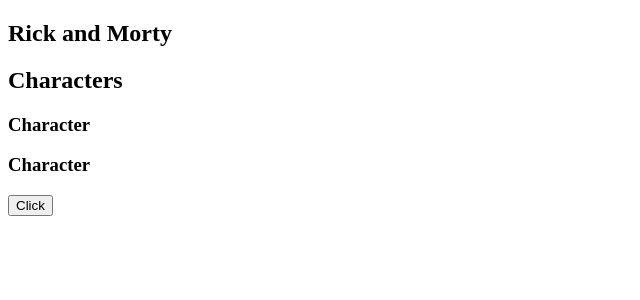
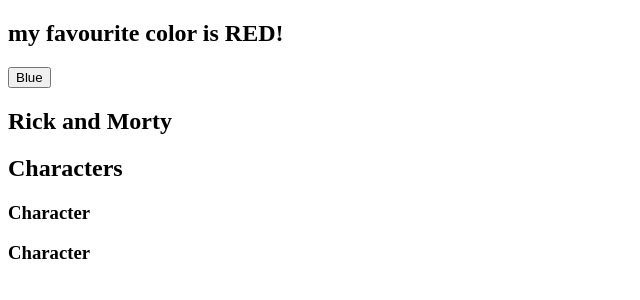
Before and after one commit to Cokode/react-project-with-babel, a React app: page / in a window 1280 px wide. Shown: the top 300 px of the page, without its empty margins (0-640 px from the left). Built offline with nearby package versions, Linux system fonts and the light colour scheme.

Commit message:
added components in src/components

```diff
--- a/src/components/Character.js
+++ b/src/components/Character.js
@@ -1,5 +1,7 @@
 import React from "react";
+
     function Character() {
         return <h3>Character</h3>
     }
+
 export default Character;
--- a/src/components/Color.js
+++ b/src/components/Color.js
@@ -1,15 +1,18 @@
+import {useState } from "react";
 import React from "react";
-import { useState } from "react";
 
 function ChangeColor() {
     const [color, setColor] = useState("RED");
 
+    function HandleColorChange() {
+        setColor('BLUE');
+    }
+
     return (
         <div>
-            <h1> My colors</h1>
-            <p> my favourite color is {color}!</p>
+            <h1>my favourite color is {color}!</h1>
             <button type="button"
-                onClick={setColor("BLUE")}>Blue</button>
+                onClick={HandleColorChange}>Blue</button>
         </div>
     )
 }
--- a/src/components/List.js
+++ b/src/components/List.js
@@ -1,7 +1,9 @@
 import React from "react";
 import Character from "./Character";
+import { useState } from "react";
 
 function List() {
+    const [characters, setCharacters] = useState([]);
     return (
         <div>
             <h2>Characters</h2>
--- a/src/index.js
+++ b/src/index.js
@@ -2,18 +2,21 @@
 import ReactDOM from "react-dom/client";
 
 import List from './components/List';
-import App from "./components/App";
+import ChangeColor from "./components/color";
 
 function Lapp() {
     return (
         <div>
+            <ChangeColor />
             <h1>Rick and Morty</h1>
             <List />
-                <button> Click </button>
         </div>
     )
 }
 
-const container = document.getElementById('root');
-const root = ReactDOM.createRoot(container);
-root.render(<Lapp />);
+function Characters() {
+    return <Character_two />
+}
+
+const roost = ReactDOM.createRoot(document.getElementById('root'));
+roost.render(<Lapp />);
```
